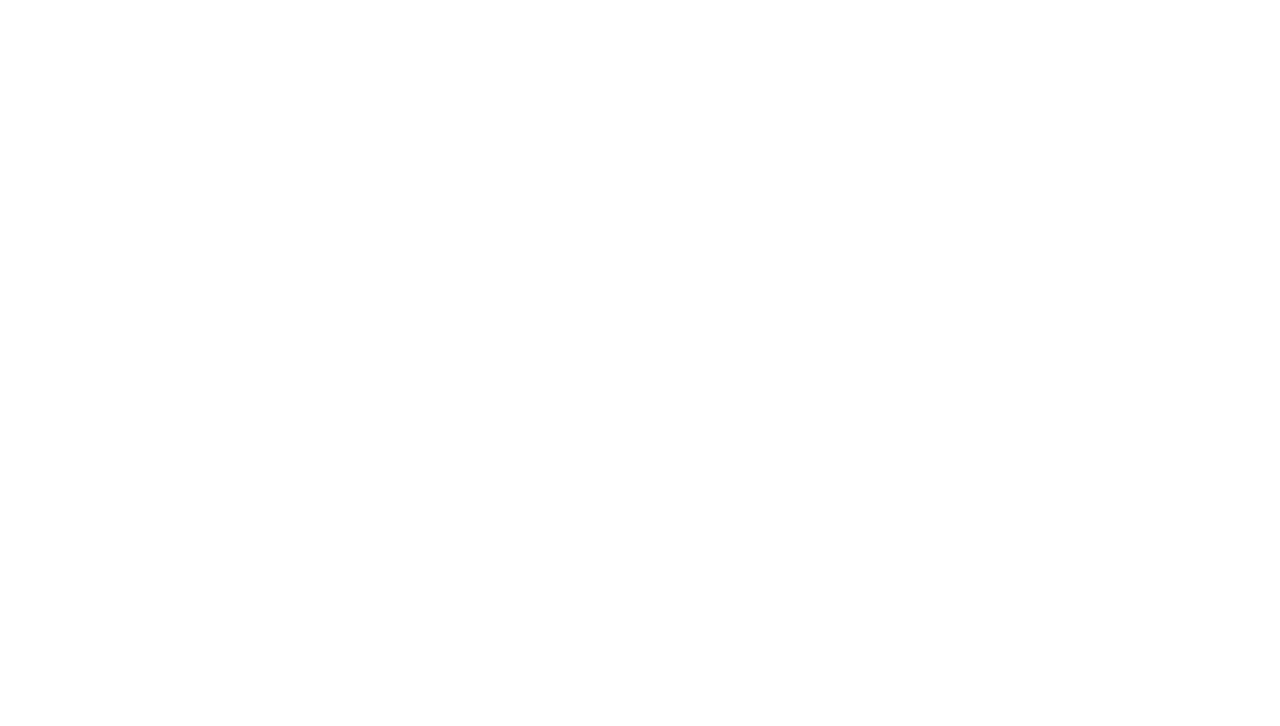
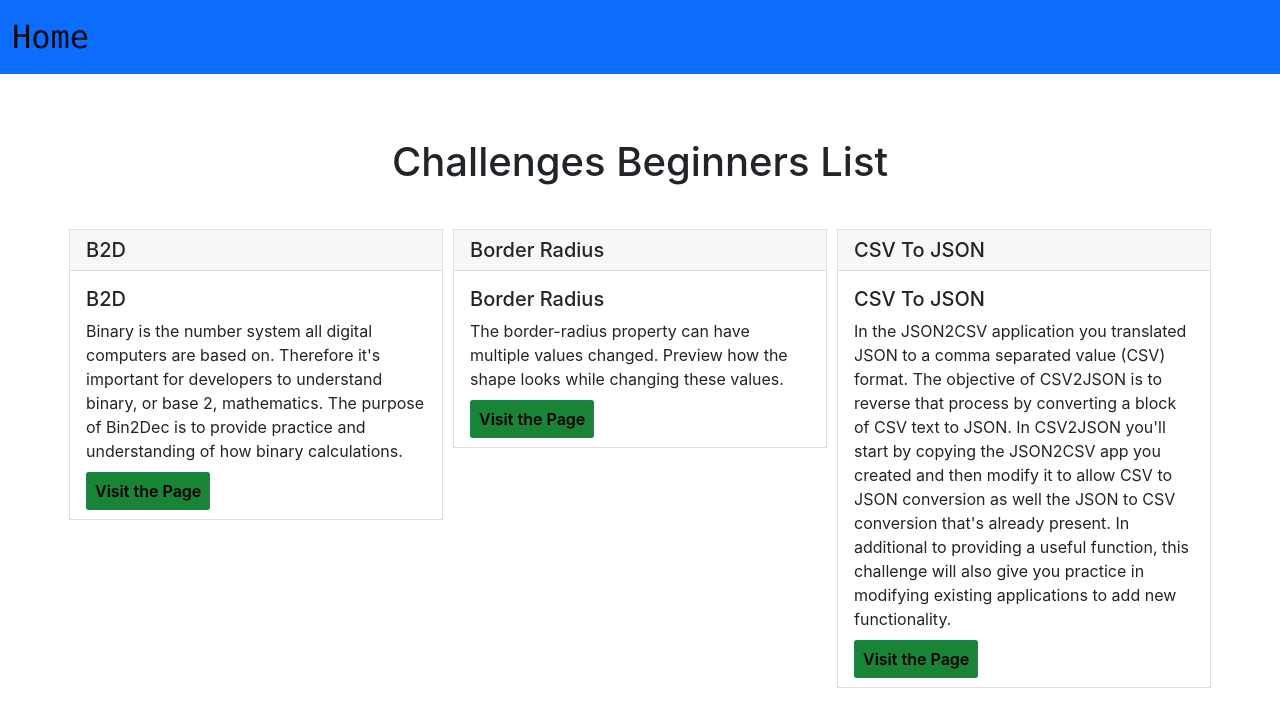
Before and after one commit to Pedro-Augusto-Barbosa-Aparecido/Challange-80-app-ideas, a Next.js app: page / in a window 1280 px wide. Shown: the top 726 px of the page. Built offline with nearby package versions, Linux system fonts and the light colour scheme.

Commit message:
Adding basic header and examples cards

```diff
--- a/package.json
+++ b/package.json
@@ -8,6 +8,7 @@
     "lint": "next lint"
   },
   "dependencies": {
+    "jquery": "^3.6.0",
     "next": "12.0.8",
     "react": "17.0.2",
     "react-dom": "17.0.2"
--- a/pages/_app.js
+++ b/pages/_app.js
@@ -1,5 +1,9 @@
 import '../styles/globals.css'
+import "../styles/Home/home.css";
+
+
 import Head from "next/head";
+import Header from "./components/Header";
 
 function MyApp({ Component, pageProps }) {
   return (
@@ -7,6 +11,7 @@ function MyApp({ Component, pageProps }) {
         <Head>
           <title>Home</title>
         </Head>
+          <Header />
         <Component {...pageProps} />
       </>
   );
--- /dev/null
+++ b/pages/components/ContentCards/index.js
@@ -0,0 +1,57 @@
+import styles from "./styles.module.css";
+
+import Link from "next/link";
+
+export default function ContentCards () {
+    return (
+        <section className={`${styles.grid} row`}>
+            <div className="card col-lg">
+                <h5 className="card-header">B2D</h5>
+                <div className="card-body">
+                    <h5 className="card-title">B2D</h5>
+                    <p className="card-text">
+                        Binary is the number system all digital computers are based on.
+                        Therefore it's important for developers to understand binary, or base 2, mathematics.
+                        The purpose of Bin2Dec is to provide practice and understanding
+                        of how binary calculations.
+                    </p>
+                    <Link href={"/challenge/beginner/b2d-page"}>
+                        <a className={styles.button}>Visit the Page</a>
+                    </Link>
+                </div>
+            </div>
+            <div className="card col-lg">
+                <h5 className="card-header">Border Radius</h5>
+                <div className="card-body">
+                    <h5 className="card-title">Border Radius</h5>
+                    <p className="card-text">
+                        The border-radius property can have multiple values changed.
+                        Preview how the shape looks while changing these values.
+                    </p>
+                    <Link href={"/challenge/beginner/border-radius-page"}>
+                        <a className={styles.button}>Visit the Page</a>
+                    </Link>
+                </div>
+            </div>
+            <div className="card col-lg">
+                <h5 className="card-header">CSV To JSON</h5>
+                <div className="card-body">
+                    <h5 className="card-title">CSV To JSON</h5>
+                    <p className="card-text">
+                        In the JSON2CSV application you translated JSON to a comma separated value (CSV) format.
+                        The objective of CSV2JSON is to reverse that process by converting a block of CSV text to JSON.
+                        In CSV2JSON you'll start by copying the JSON2CSV app you created and then modify it to allow
+                        CSV to JSON conversion as well the JSON to CSV conversion that's already present. In additional
+                        to providing a useful function, this challenge will also give you practice in modifying existing
+                        applications to add new functionality.
+                    </p>
+                    <Link href={"/challenge/beginner/csv-2-json-page"}>
+                        <a className={styles.button}>Visit the Page</a>
+                    </Link>
+                </div>
+            </div>
+        </section>
+
+    );
+
+}
--- /dev/null
+++ b/pages/components/ContentCards/styles.module.css
@@ -0,0 +1,37 @@
+.grid {
+    width: 90%;
+    height: 100%;
+
+    display: flex;
+
+    flex-direction: row;
+    flex-wrap: wrap;
+
+    justify-content: space-between;
+
+    margin-top: 30px;
+
+}
+
+.button {
+    text-align: center;
+
+    border: 1px solid var(--bs-success);
+    border-radius: 3px;
+
+    background-color: #198435FF;
+
+    padding: 8px;
+
+    font-weight: 600;
+
+    width: 100%;
+
+    color: black;
+
+}
+
+.button:hover {
+    color: black !important;
+
+}
--- /dev/null
+++ b/pages/components/Header/index.js
@@ -0,0 +1,20 @@
+import styles from "./styles.module.css";
+
+import Link from "next/link";
+
+export default function Header () {
+    return (
+        <header>
+            <nav className="navbar navbar-expand-lg navbar-light bg-primary">
+                <div className="container-fluid">
+                    <Link href={"/"}>
+                        <a className="navbar-brand fs-2 font-monospace" href="#">Home</a>
+                    </Link>
+                </div>
+            </nav>
+        </header>
+
+    );
+
+
+}
--- /dev/null
+++ b/pages/components/Header/styles.module.css
@@ -0,0 +1,19 @@
+.header {
+    width: 100%;
+    height: 70px;
+
+    background-color: #4449;
+
+    display: flex;
+    align-items: center;
+
+    text-align: center;
+
+}
+
+.homeLink {
+    position: absolute;
+
+    left: 4%;
+
+}
--- a/pages/index.js
+++ b/pages/index.js
@@ -1,7 +1,14 @@
 import Head from 'next/head'
 import Image from 'next/image'
 import styles from '../styles/Home.module.css'
+import ContentCards from "./components/ContentCards";
 
 export default function Home() {
-  return (<div />);
+  return (
+      <main className={styles.main}>
+        <h1>Challenges Beginners List</h1>
+        <ContentCards />
+      </main>
+
+  );
 }
--- a/styles/Home.module.css
+++ b/styles/Home.module.css
@@ -3,13 +3,20 @@
 }
 
 .main {
-  min-height: 100vh;
+  height: max-content;
   padding: 4rem 0;
+
   flex: 1;
+
   display: flex;
+
   flex-direction: column;
+
   justify-content: center;
   align-items: center;
+
+  overflow: auto;
+
 }
 
 .footer {
--- /dev/null
+++ b/styles/Home/home.css
@@ -0,0 +1,16 @@
+.card {
+    margin: 5px;
+    border-radius: 0;
+    height: fit-content;
+
+}
+
+.card-header {
+    width: 100% !important;
+
+}
+
+.row {
+    --bs-gutter-x: 0;
+
+}
```
Also changed, not shown: 1 other file (tests, documents, lock files or other folders).
